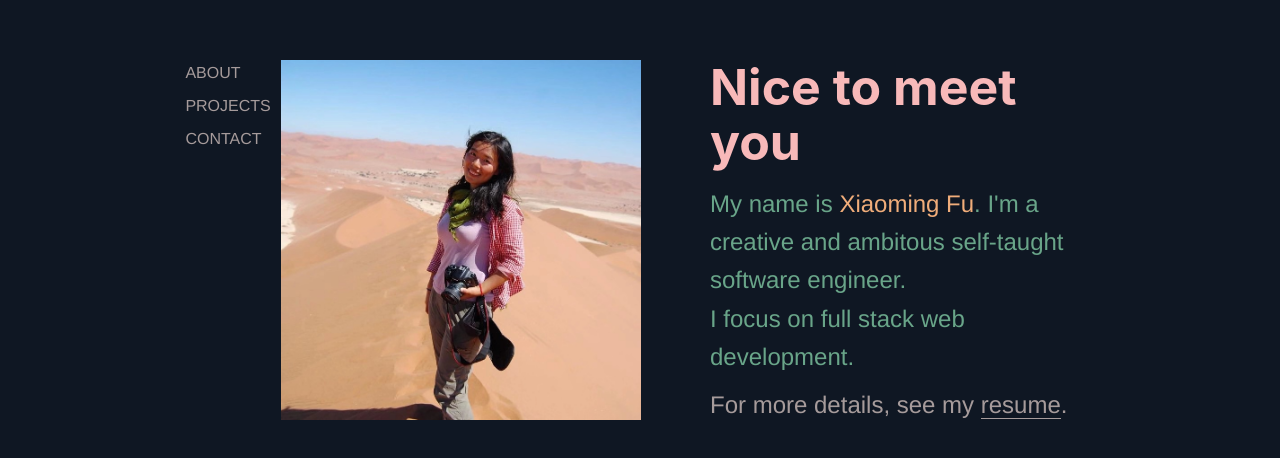
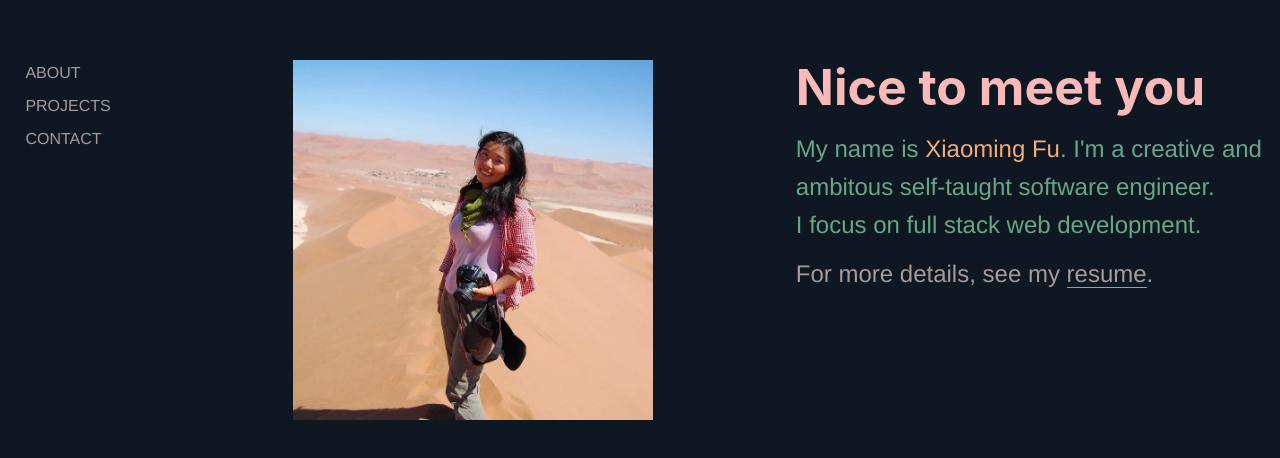
Before and after one commit to xiaomingfu/xiaomingfu.com, a Gatsby site: page / in a window 1280 px wide. Shown: the part 140-598 px from the top of the page. Built offline with nearby package versions, Linux system fonts and the light colour scheme; Gatsby itself is replaced by a stand-in of ours.

Commit message:
update layout

```diff
--- a/src/components/layout.js
+++ b/src/components/layout.js
@@ -17,7 +17,7 @@ const Layout = ({ children }) => {
       <div
         style={{
           margin: `0 auto`,
-          maxWidth: 960,
+          // maxWidth: 960,
           padding: `0px 1.0875rem 1.45rem`,
           paddingTop: 0,
         }}
--- a/src/components/my_layout.css
+++ b/src/components/my_layout.css
@@ -26,7 +26,13 @@ body {
 .header {
   margin: 20rem 0;
   display: grid;
-  grid-template-columns: [nav-start] 8rem [nav-end] repeat(2, 1fr);
+  grid-template-columns:
+    [nav-start] minmax(8rem, 20%) [nav-end] repeat(
+      2,
+      [content-start] minmax(30rem, 1fr)
+    )
+    [content-end];
+  grid-template-rows: 1fr;
   grid-column-gap: 3rem;
 }
 
```
